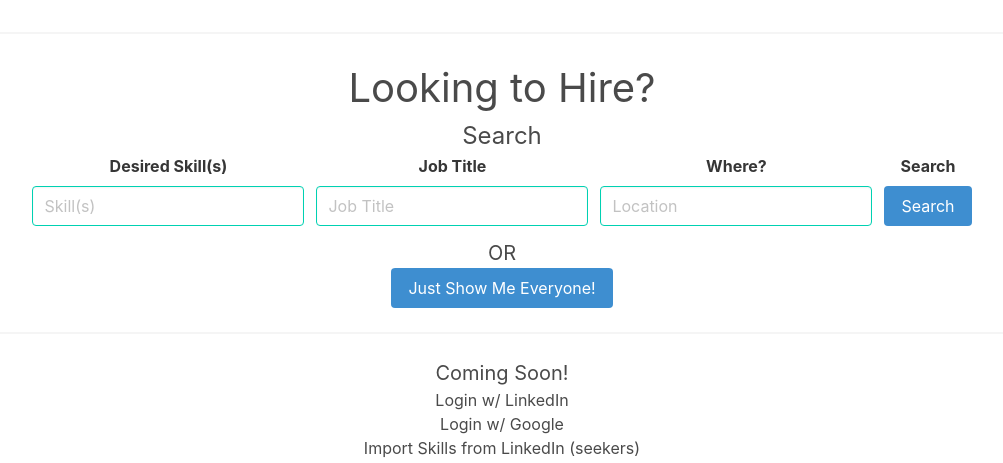
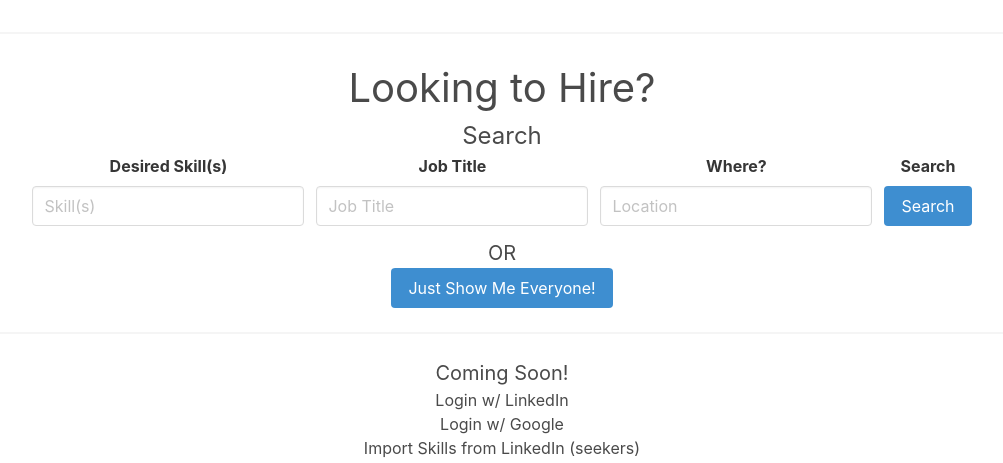
Before and after one commit to VickiLanger/crispy-spork, a Django app: template pages/templates/pages/index.html in a window 1280 px wide. Shown: the part 240-703 px from the top of the page, without its empty margins (138-1141 px from the left). Run offline with Django 3.2, Linux system fonts and the light colour scheme; the template is opened without the code that fills it, so the values that code supplies are empty; some libraries are stand-ins or nearby versions.

Commit message:
remove input highlight

```diff
--- a/pages/templates/pages/index.html
+++ b/pages/templates/pages/index.html
@@ -49,15 +49,15 @@
             <div class="field is-grouped is-grouped-centered">
                 <p class="control">
                     <label class="label">Desired Skill(s)</label>
-                    <input class="input is-primary" type="text" placeholder="Skill(s)">
+                    <input class="input" type="text" placeholder="Skill(s)">
                 </p>
                 <p class="control">
                     <label class="label">Job Title</label>
-                    <input class="input is-primary" type="text" placeholder="Job Title">
+                    <input class="input" type="text" placeholder="Job Title">
                 </p>
                 <p class="control">
                     <label class="label">Where?</label>
-                    <input class="input is-primary" type="text" placeholder="Location">
+                    <input class="input" type="text" placeholder="Location">
                 </p>
                 <p class="control">
                     <label class="label">Search</label>
```
